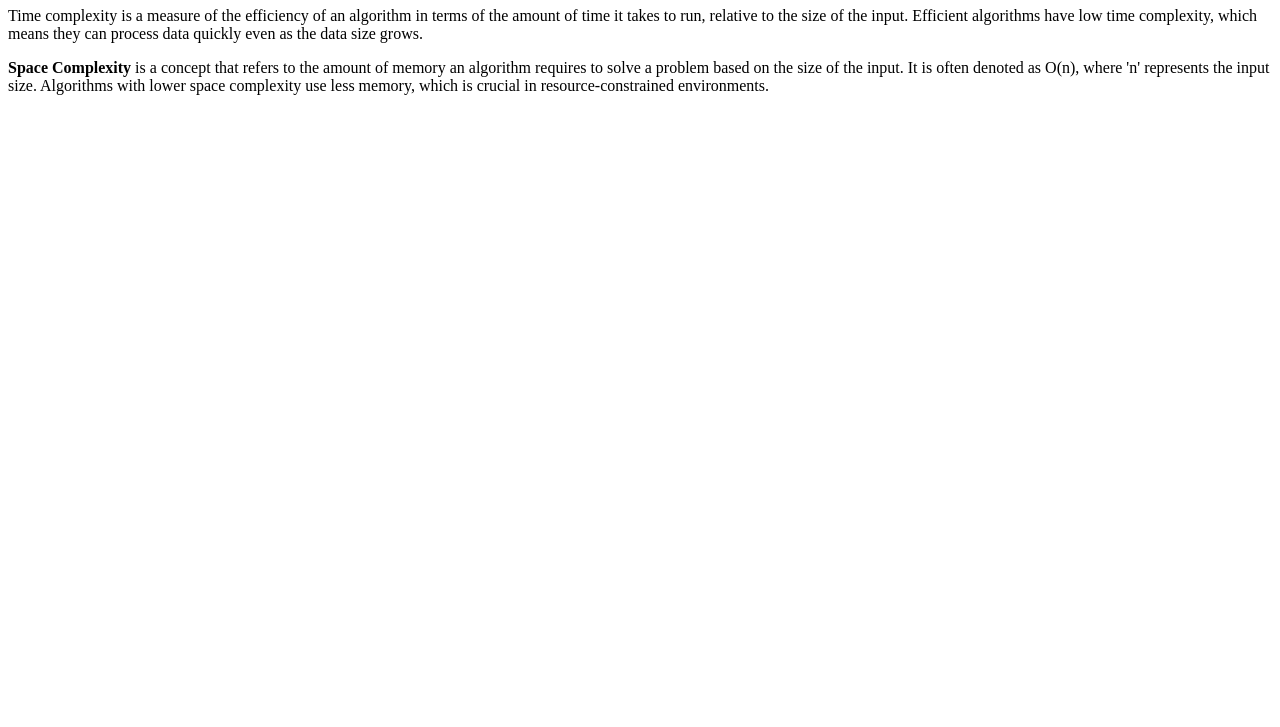
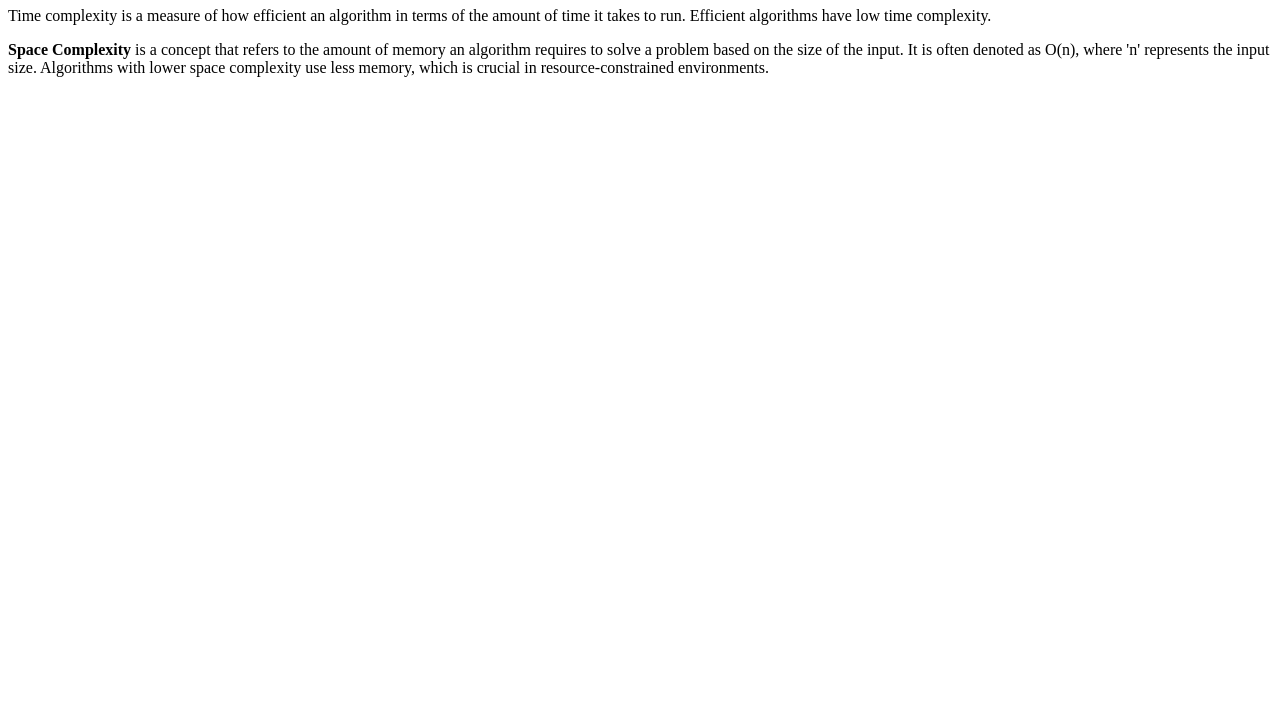
Before and after one commit to acciojob/time-and-space-complexity-VedantiGautam, a website: page main.html in a window 1280 px wide. Shown: the part 73-800 px from the top of the page. Drawn offline with Linux system fonts and the light colour scheme.

Commit message:
created a submission

```diff
--- a/main.html
+++ b/main.html
@@ -11,7 +11,7 @@
 
 
 	<h1>Time, Space, Complexity</h1>
-    <p>Time complexity is a measure of the efficiency of an algorithm in terms of the amount of time it takes to run, relative to the size of the input. Efficient algorithms have low time complexity, which means they can process data quickly even as the data size grows.</p>
+    <p>Time complexity is a measure of how efficient an algorithm in terms of the amount of time it takes to run. Efficient algorithms have low time complexity.</p>
     <p><b>Space Complexity</b> is a concept that refers to the amount of memory an algorithm requires to solve a problem based on the size of the input. It is often denoted as O(n), where 'n' represents the input size. Algorithms with lower space complexity use less memory, which is crucial in resource-constrained environments.</p>
     <script type="text/javascript" src="./script.js">
 
```
